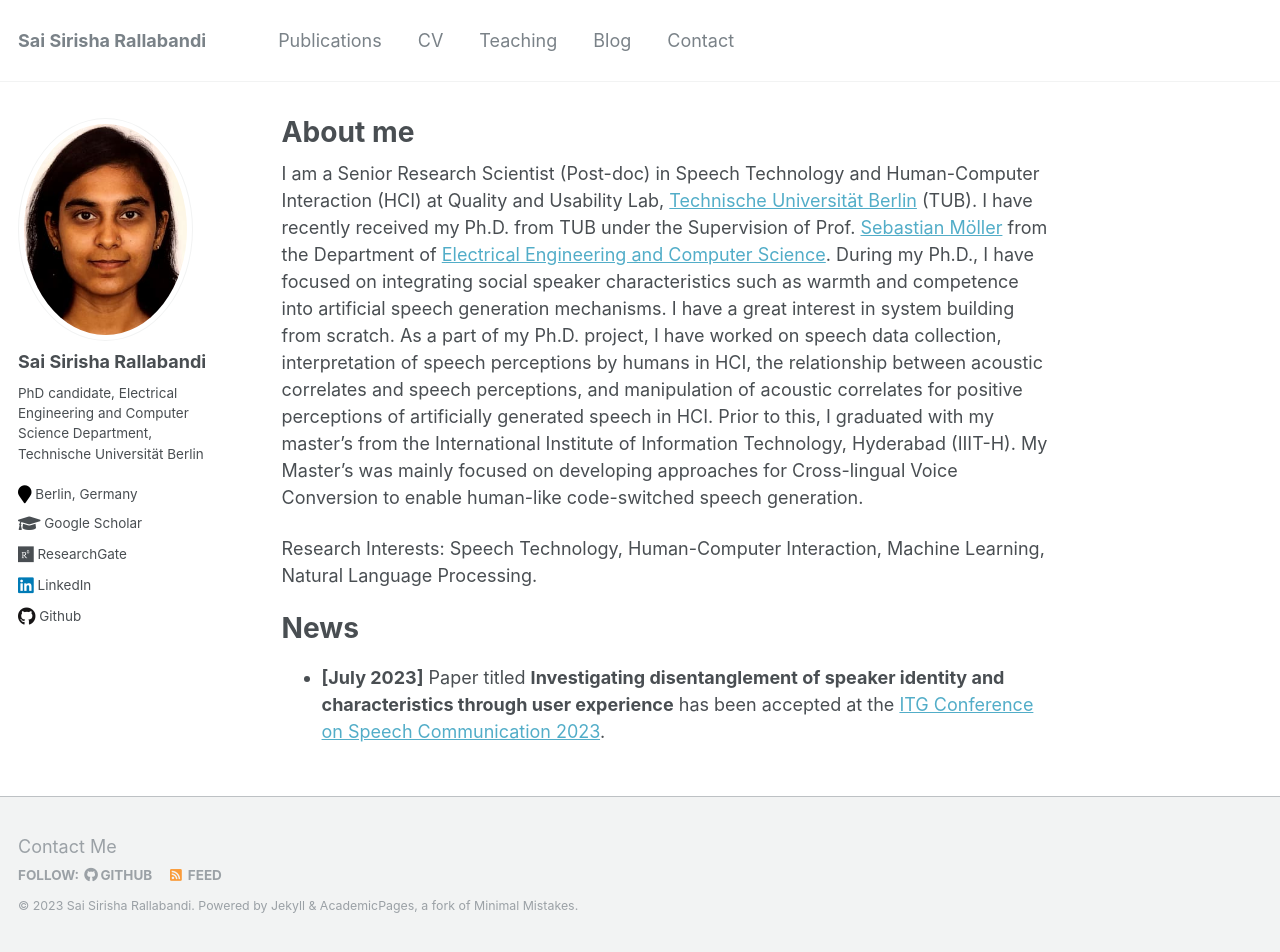
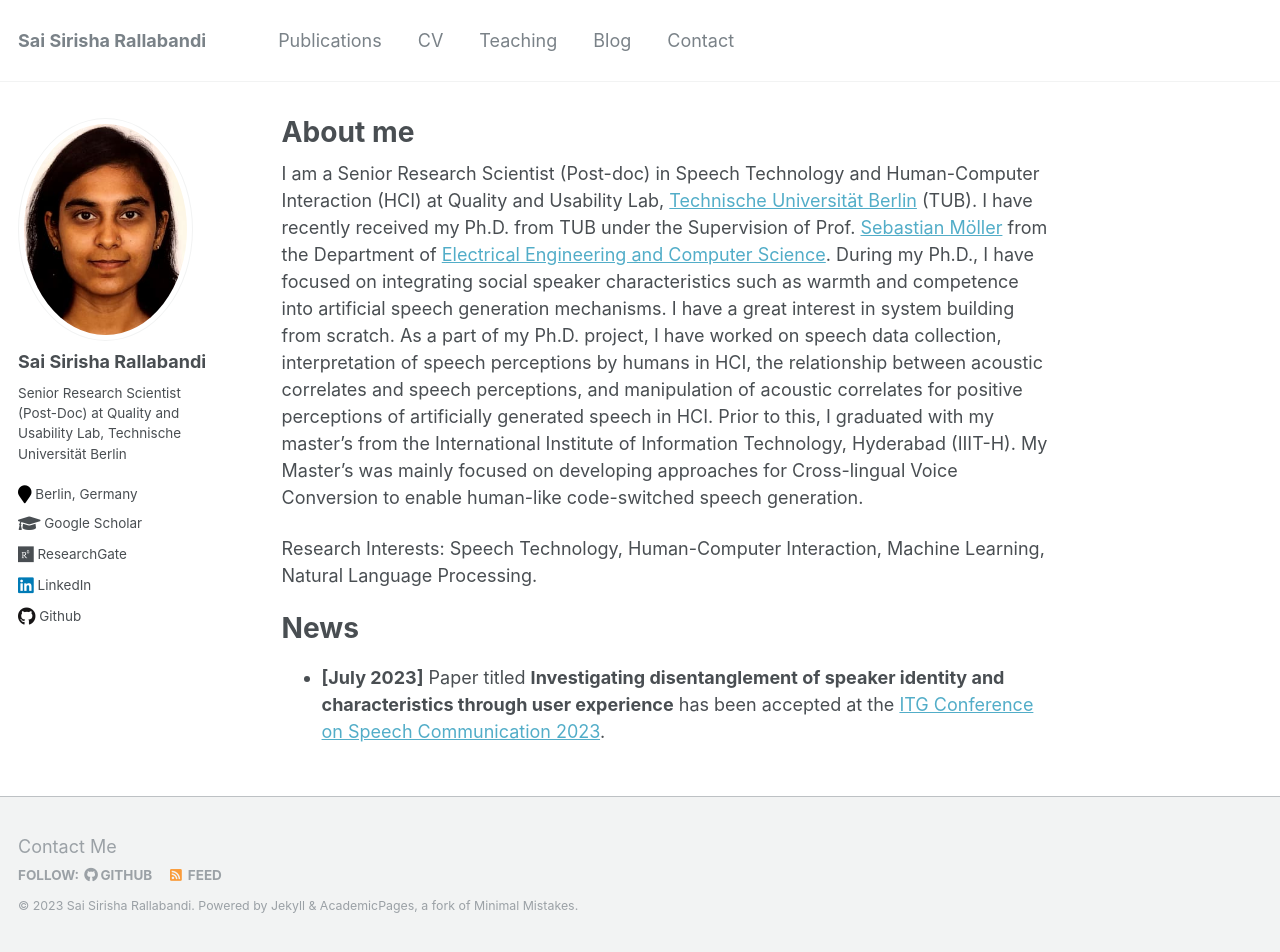
Before and after one commit to SaiSirishaR/saisirishar.github.io, a Jekyll site: the page built from _pages/about.md, in a window 1280 px wide and 952 px high. Built offline with Jekyll 4.4.1, drawn with Linux system fonts in a browser that asks for light colours.

Commit message:
Update _config.yml

```diff
--- a/_config.yml
+++ b/_config.yml
@@ -82,7 +82,7 @@ analytics:
 author:
   name             : "Sai Sirisha Rallabandi"
   avatar           : "Foto_siri.jpg"
-  bio              : "PhD candidate, Electrical Engineering and Computer Science Department, Technische Universität Berlin"
+  bio              : "Senior Research Scientist (Post-Doc) at Quality and Usability Lab, Technische Universität Berlin"
   location         : "Berlin, Germany"
   employer         :
   pubmed           : #
```
